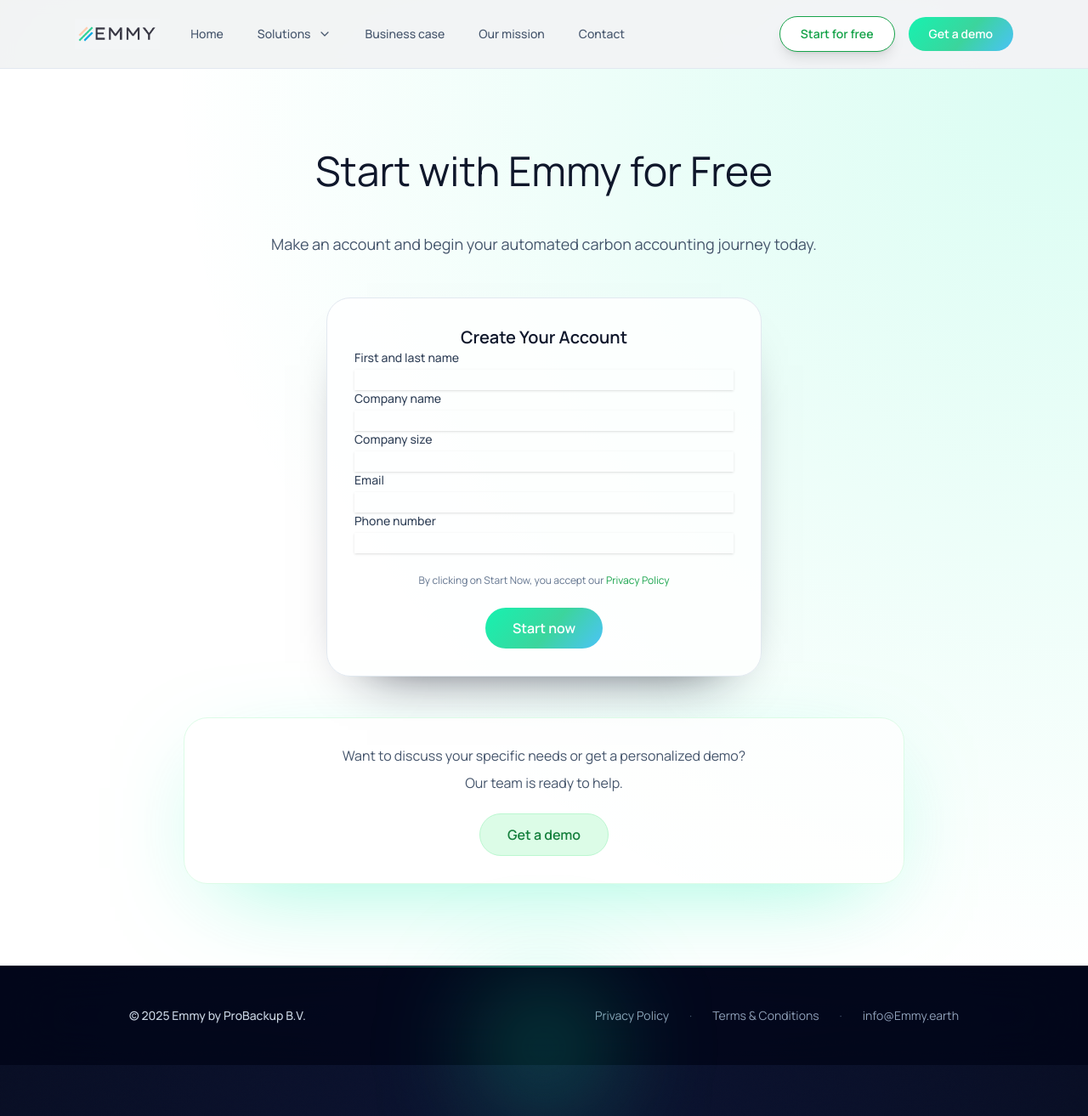
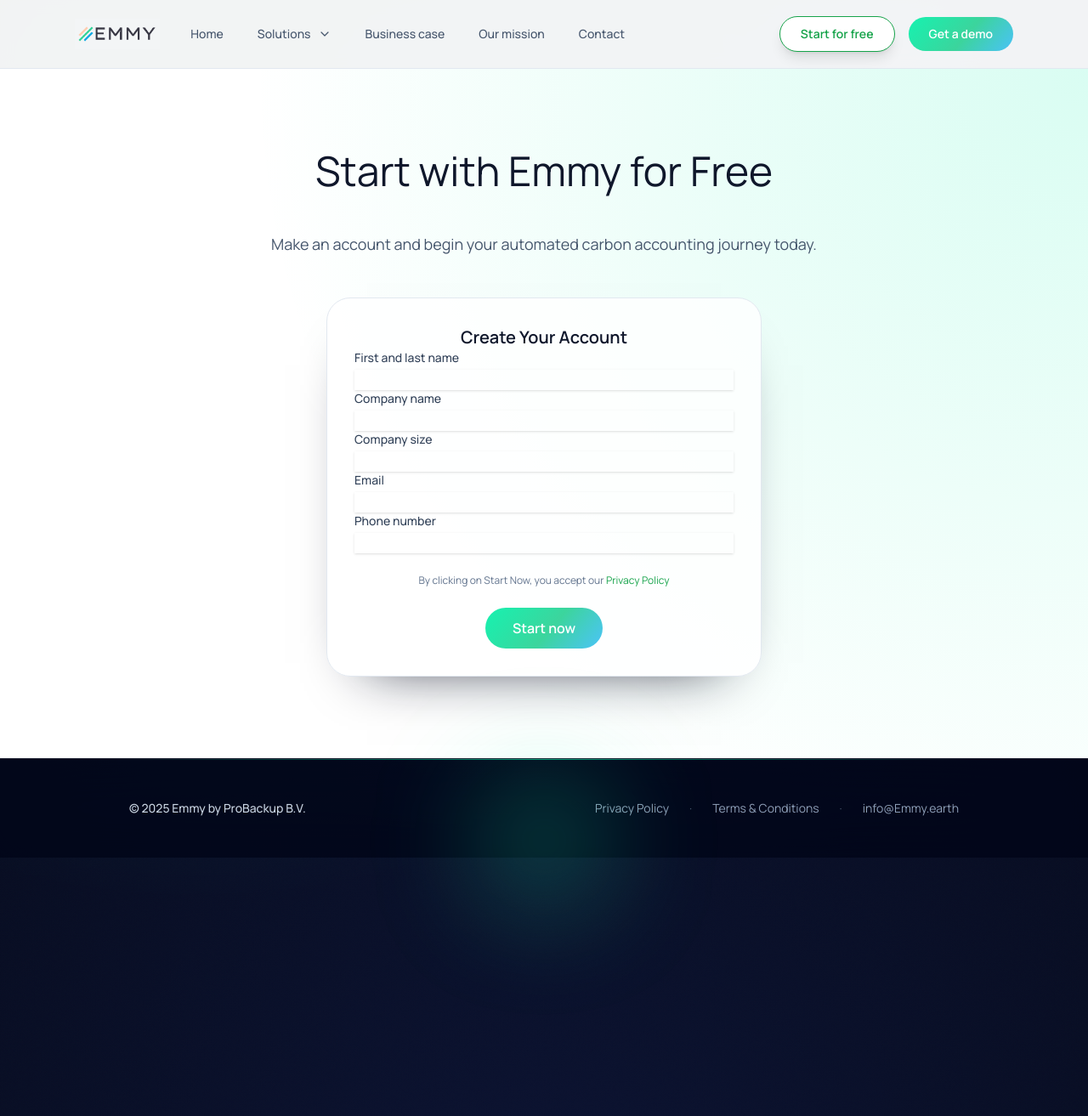
Before and after one commit to emmy-earth/promo-website, a Jekyll site: the page built from start-for-free.html, in a window 1280 px wide and 1313 px high. Shown: the whole window at 85% size. Built offline with Jekyll 4.4.1, drawn with Linux system fonts in a browser that asks for light colours; nearby versions of some CDN libraries; comment, search, counter and statistics services are not loaded.

Commit message:
Remove demo offer section from start-for-free.html
Removed demo offer section from the page.

```diff
--- a/start-for-free.html
+++ b/start-for-free.html
@@ -64,12 +64,3 @@ description: "Make an account and start with Emmy.earth for free. Fill in your d
             </div>
         </form>
       </div>
-
-      <div class="rounded-3xl border border-emerald-100 bg-white/70 p-8 text-center shadow-aurora">
-        <p class="text-base text-slate-600">Want to discuss your specific needs or get a personalized demo?</p>
-        <p class="mt-2 text-base text-slate-600">Our team is ready to help.</p>
-        <a href="{{ site.baseurl }}/contact/" class="mt-6 inline-flex items-center justify-center rounded-full border border-emerald-200 bg-emerald-100 px-8 py-3 text-base font-semibold text-emerald-700 transition hover:-translate-y-0.5 hover:border-emerald-300 hover:bg-emerald-200">Get a demo</a>
-      </div>
-    </div>
-  </div>
-</section>
```
